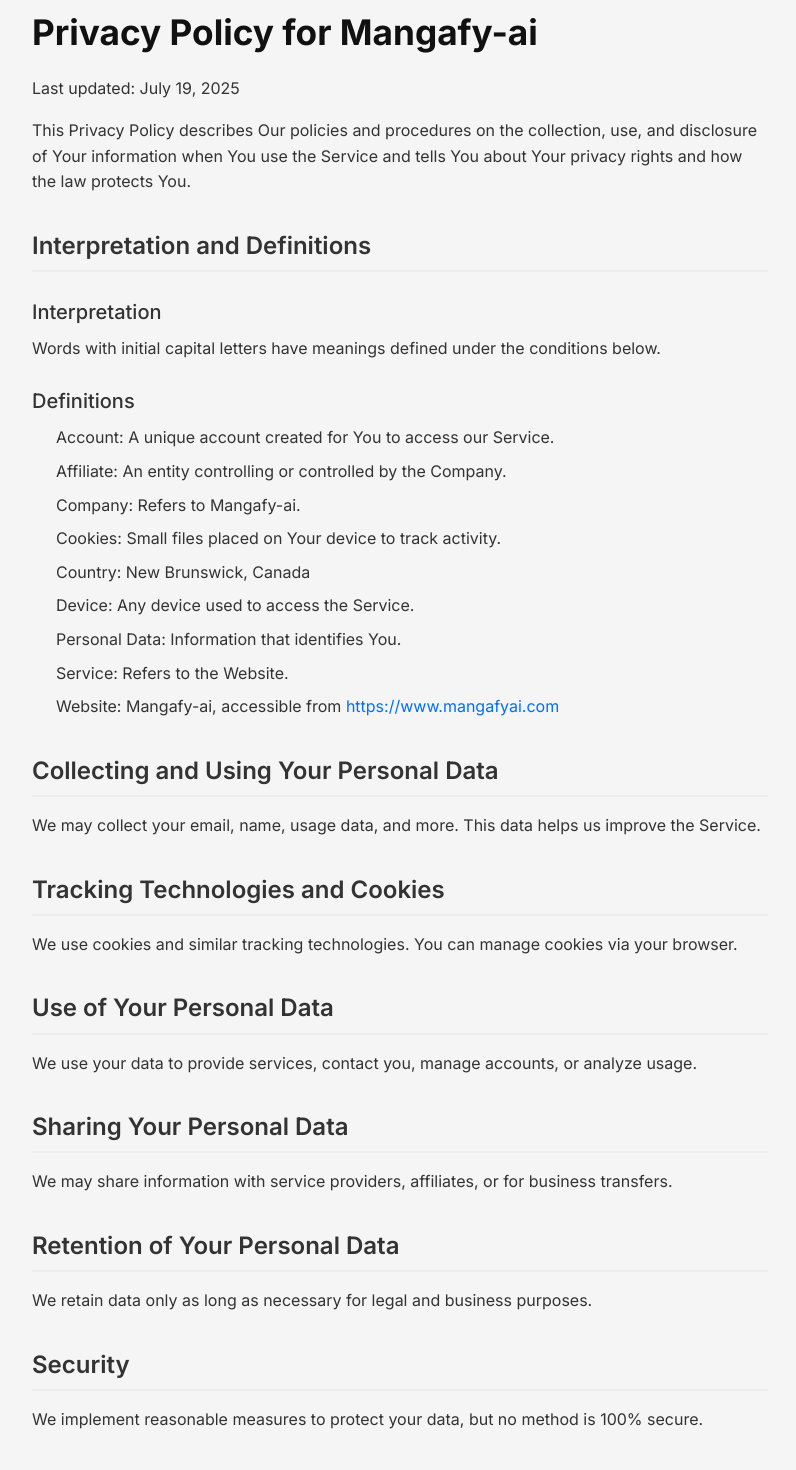
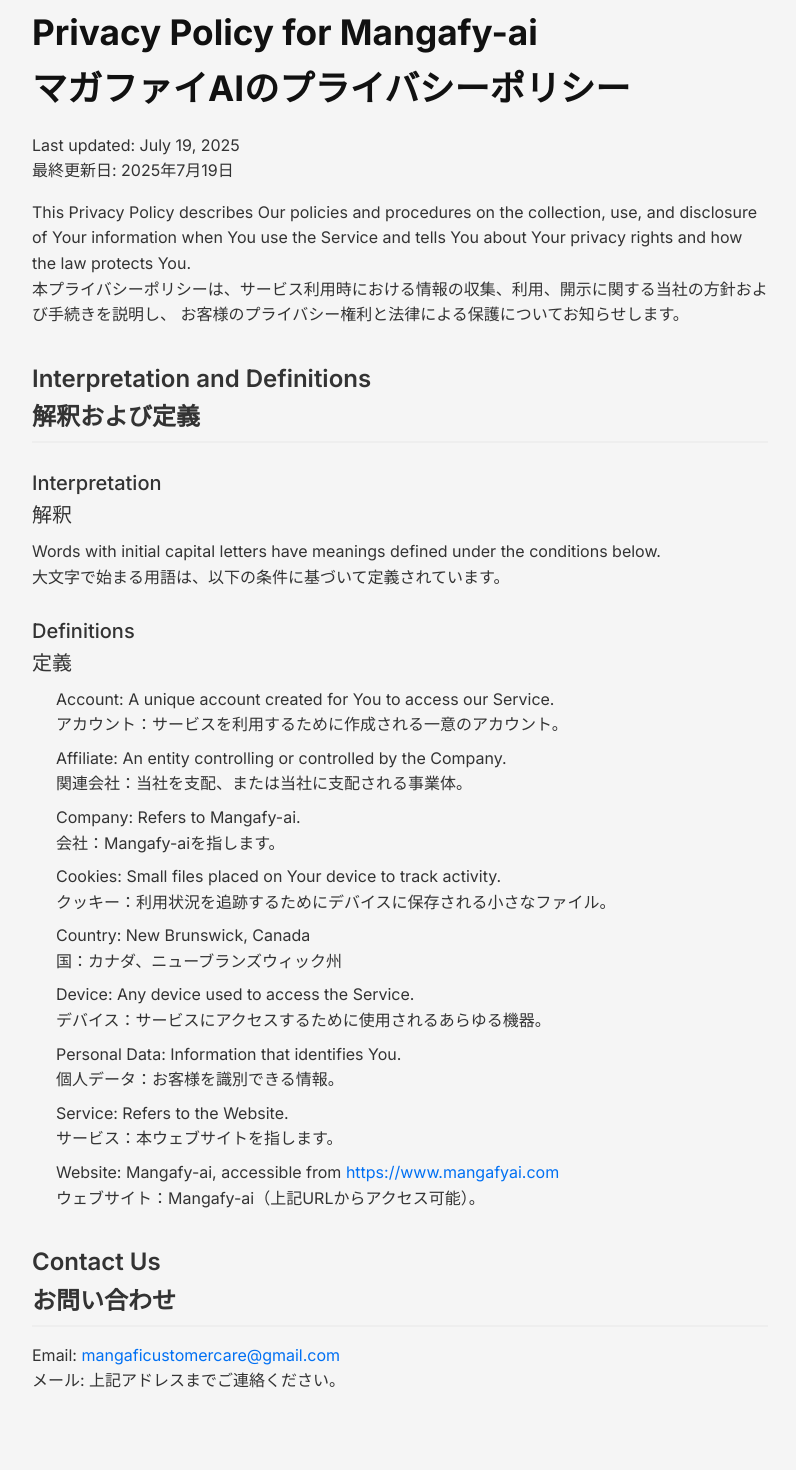
Before and after one commit to ChefEase/Mangafy.Ai, a Next.js app: page /privacy-policy in a window 1280 px wide. Shown: the part 60-1530 px from the top of the page, without its empty margins (240-1036 px from the left). Built offline with nearby package versions, Linux system fonts and the light colour scheme; a web font is replaced by a local one.

Commit message:
Indexing for better Recognizability

```diff
--- a/src/app/privacy-policy/page.tsx
+++ b/src/app/privacy-policy/page.tsx
@@ -4,60 +4,88 @@ import "./privacy-policy.css";
 const PrivacyPolicy = () => {
   return (
     <div className="privacy-container">
-      <h1>Privacy Policy for Mangafy-ai</h1>
-      <p>Last updated: July 19, 2025</p>
+      {/* Page Title */}
+      <h1>
+        Privacy Policy for Mangafy-ai <br />
+        <span lang="ja">マガファイAIのプライバシーポリシー</span>
+      </h1>
+      <p>Last updated: July 19, 2025 <br />
+        <span lang="ja">最終更新日: 2025年7月19日</span>
+      </p>
 
       <p>
         This Privacy Policy describes Our policies and procedures on the collection, use,
         and disclosure of Your information when You use the Service and tells You about
         Your privacy rights and how the law protects You.
+        <br />
+        <span lang="ja">
+          本プライバシーポリシーは、サービス利用時における情報の収集、利用、開示に関する当社の方針および手続きを説明し、
+          お客様のプライバシー権利と法律による保護についてお知らせします。
+        </span>
       </p>
 
-      <h2>Interpretation and Definitions</h2>
-      <h3>Interpretation</h3>
+      <h2>
+        Interpretation and Definitions <br />
+        <span lang="ja">解釈および定義</span>
+      </h2>
+
+      <h3>
+        Interpretation <br />
+        <span lang="ja">解釈</span>
+      </h3>
       <p>
         Words with initial capital letters have meanings defined under the conditions below.
+        <br />
+        <span lang="ja">大文字で始まる用語は、以下の条件に基づいて定義されています。</span>
       </p>
 
-      <h3>Definitions</h3>
+      <h3>
+        Definitions <br />
+        <span lang="ja">定義</span>
+      </h3>
       <ul>
-        <li><strong>Account:</strong> A unique account created for You to access our Service.</li>
-        <li><strong>Affiliate:</strong> An entity controlling or controlled by the Company.</li>
-        <li><strong>Company:</strong> Refers to Mangafy-ai.</li>
-        <li><strong>Cookies:</strong> Small files placed on Your device to track activity.</li>
-        <li><strong>Country:</strong> New Brunswick, Canada</li>
-        <li><strong>Device:</strong> Any device used to access the Service.</li>
-        <li><strong>Personal Data:</strong> Information that identifies You.</li>
-        <li><strong>Service:</strong> Refers to the Website.</li>
-        <li><strong>Website:</strong> Mangafy-ai, accessible from <a href="https://www.mangafyai.com">https://www.mangafyai.com</a></li>
+        <li><strong>Account:</strong> A unique account created for You to access our Service. <br />
+          <span lang="ja">アカウント：サービスを利用するために作成される一意のアカウント。</span>
+        </li>
+        <li><strong>Affiliate:</strong> An entity controlling or controlled by the Company. <br />
+          <span lang="ja">関連会社：当社を支配、または当社に支配される事業体。</span>
+        </li>
+        <li><strong>Company:</strong> Refers to Mangafy-ai. <br />
+          <span lang="ja">会社：Mangafy-aiを指します。</span>
+        </li>
+        <li><strong>Cookies:</strong> Small files placed on Your device to track activity. <br />
+          <span lang="ja">クッキー：利用状況を追跡するためにデバイスに保存される小さなファイル。</span>
+        </li>
+        <li><strong>Country:</strong> New Brunswick, Canada <br />
+          <span lang="ja">国：カナダ、ニューブランズウィック州</span>
+        </li>
+        <li><strong>Device:</strong> Any device used to access the Service. <br />
+          <span lang="ja">デバイス：サービスにアクセスするために使用されるあらゆる機器。</span>
+        </li>
+        <li><strong>Personal Data:</strong> Information that identifies You. <br />
+          <span lang="ja">個人データ：お客様を識別できる情報。</span>
+        </li>
+        <li><strong>Service:</strong> Refers to the Website. <br />
+          <span lang="ja">サービス：本ウェブサイトを指します。</span>
+        </li>
+        <li>
+          <strong>Website:</strong> Mangafy-ai, accessible from
+          <a href="https://www.mangafyai.com"> https://www.mangafyai.com</a> <br />
+          <span lang="ja">ウェブサイト：Mangafy-ai（上記URLからアクセス可能）。</span>
+        </li>
       </ul>
 
-      <h2>Collecting and Using Your Personal Data</h2>
-      <p>We may collect your email, name, usage data, and more. This data helps us improve the Service.</p>
+      {/* … you can repeat this pattern for other sections, keeping Japanese short if needed … */}
 
-      <h2>Tracking Technologies and Cookies</h2>
-      <p>We use cookies and similar tracking technologies. You can manage cookies via your browser.</p>
-
-      <h2>Use of Your Personal Data</h2>
-      <p>We use your data to provide services, contact you, manage accounts, or analyze usage.</p>
-
-      <h2>Sharing Your Personal Data</h2>
-      <p>We may share information with service providers, affiliates, or for business transfers.</p>
-
-      <h2>Retention of Your Personal Data</h2>
-      <p>We retain data only as long as necessary for legal and business purposes.</p>
-
-      <h2>Security</h2>
-      <p>We implement reasonable measures to protect your data, but no method is 100% secure.</p>
-
-      <h2>Children's Privacy</h2>
-      <p>Our Service is not for anyone under 13. We delete data if collected from children without consent.</p>
-
-      <h2>Changes to this Privacy Policy</h2>
-      <p>We will notify you when this Privacy Policy is updated.</p>
-
-      <h2>Contact Us</h2>
-      <p>Email: <a href="mailto:mangaficustomercare@gmail.com">mangaficustomercare@gmail.com</a></p>
+      <h2>
+        Contact Us <br />
+        <span lang="ja">お問い合わせ</span>
+      </h2>
+      <p>
+        Email: <a href="mailto:mangaficustomercare@gmail.com">mangaficustomercare@gmail.com</a>
+        <br />
+        <span lang="ja">メール: 上記アドレスまでご連絡ください。</span>
+      </p>
     </div>
   );
 };
--- a/tsconfig.json
+++ b/tsconfig.json
@@ -35,7 +35,7 @@
     "**/*.ts",
     "**/*.tsx",
     ".next/types/**/*.ts"
-, "pages/api/generate-image.js", "src/components/Auth/GoogleLoginButton.jsx"  ],
+, "pages/api/generate-image.js", "src/components/Auth/GoogleLoginButton.jsx", "src/app/privacy-policy/privacy-policy.jsx"  ],
   "exclude": [
     "node_modules"
   ]
```
Also changed, not shown: src/app/Entire-Home-Auth-Page/page.tsx (+30 -5 lines), src/app/auth/page.jsx (+8 -0 lines), src/app/characters/page.tsx (+39 -5 lines), src/app/chat/page.tsx (+21 -4 lines), src/app/google-login/page.tsx (+33 -4 lines), src/app/login/page.tsx (+27 -6 lines), src/app/profile/page.tsx (+23 -4 lines), src/app/project-management/page.tsx (+17 -1 lines), src/app/script-writing/page.tsx (+28 -5 lines).
